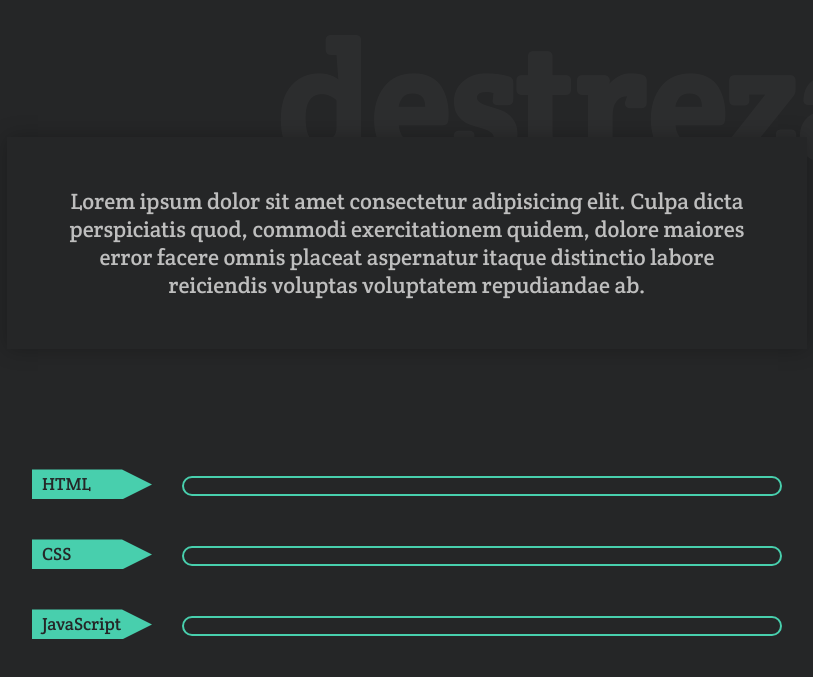
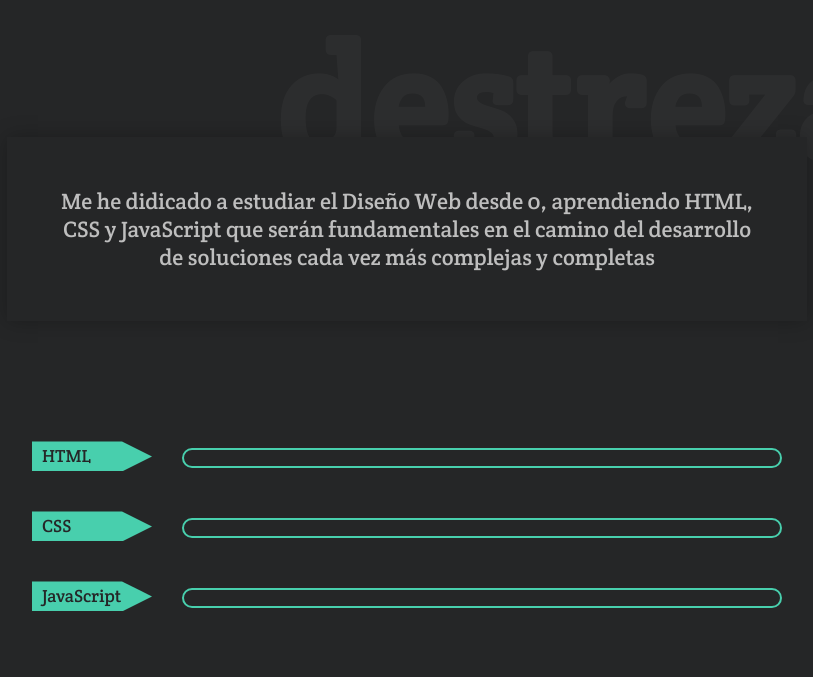
Before and after one commit to Lotus-23/portfolioTestIdea, a plain HTML site: page index.html in a window 1280 px wide. Shown: the part 1696-2373 px from the top of the page, without its empty margins (233-1046 px from the left). Drawn offline with Linux system fonts and the light colour scheme.

Commit message:
Update parrafo de destrezas
Se actualiza desde texto placeholder

```diff
--- a/index.html
+++ b/index.html
@@ -84,7 +84,7 @@
 
     <div class="container skills" id="skills">
         <h1>destrezas</h1>
-        <p class="skills-info">Lorem ipsum dolor sit amet consectetur adipisicing elit. Culpa dicta perspiciatis quod, commodi exercitationem quidem, dolore maiores error facere omnis placeat aspernatur itaque distinctio labore reiciendis voluptas voluptatem repudiandae ab.</p>
+        <p class="skills-info">Me he didicado a estudiar el Diseño Web desde 0, aprendiendo HTML, CSS y JavaScript que serán fundamentales en el camino del desarrollo de soluciones cada vez más complejas y completas</p>
 
         <div class="html">
             <div class="tag-html">
```
